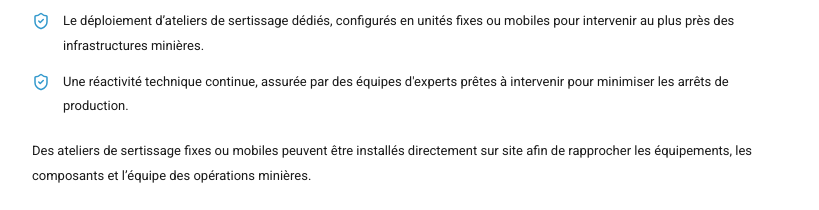
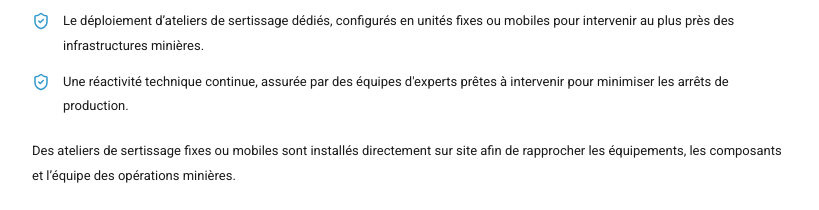
Before and after one commit to fkapia/new_repository, a Next.js app: page /references in a window 1280 px wide. Shown: the part 1660-1870 px from the top of the page, without its empty margins (48-867 px from the left). Built offline with nearby package versions, Linux system fonts and the light colour scheme.

Commit message:
Update on-site workshop wording
V0-Chat-Id: juLRGX4tSYL

```diff
--- a/components/references-page.tsx
+++ b/components/references-page.tsx
@@ -110,7 +110,7 @@ export function ReferencesPage() {
               <ul className="reference-scope-list">
                 {contractScope.map((item) => <li key={item}><ShieldCheck size={18} aria-hidden="true" /><span>{item}</span></li>)}
               </ul>
-              <p>Des ateliers de sertissage fixes ou mobiles peuvent être installés directement sur site afin de rapprocher les équipements, les composants et l’équipe des opérations minières.</p>
+              <p>Des ateliers de sertissage fixes ou mobiles sont installés directement sur site afin de rapprocher les équipements, les composants et l’équipe des opérations minières.</p>
 
               <aside className="reference-highlight">
                 <span className="reference-highlight-icon"><Wrench size={20} aria-hidden="true" /></span>
```
